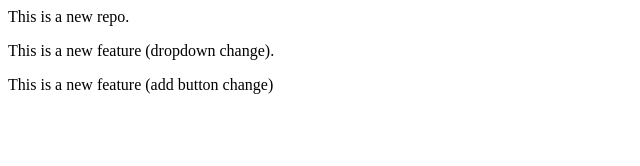
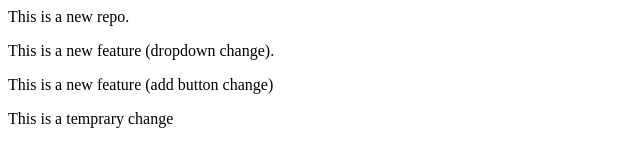
Before and after one commit to Falconcodz/localrepo, a plain HTML site: page index.html in a window 1280 px wide. Shown: the whole page, without its empty margins (0-640 px from the left). Drawn offline with Linux system fonts and the light colour scheme.

Commit message:
temprary change

```diff
--- a/index.html
+++ b/index.html
@@ -1,3 +1,4 @@
 <p>This is a new repo.</p>
 <p>This is a new feature (dropdown change).</p>
 <p>This is a new feature (add button change)</p>
+<p>This is a temprary change</p>
```
